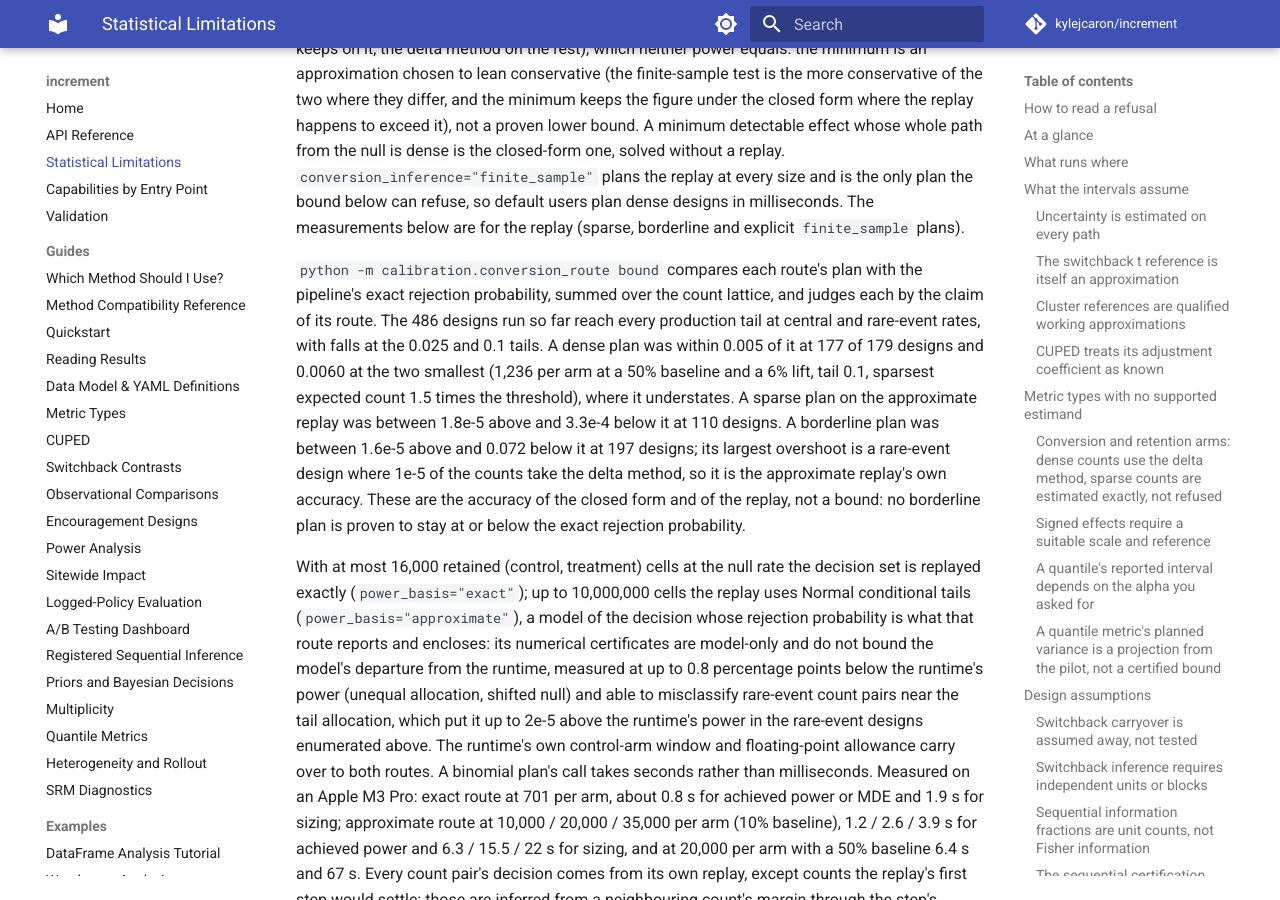
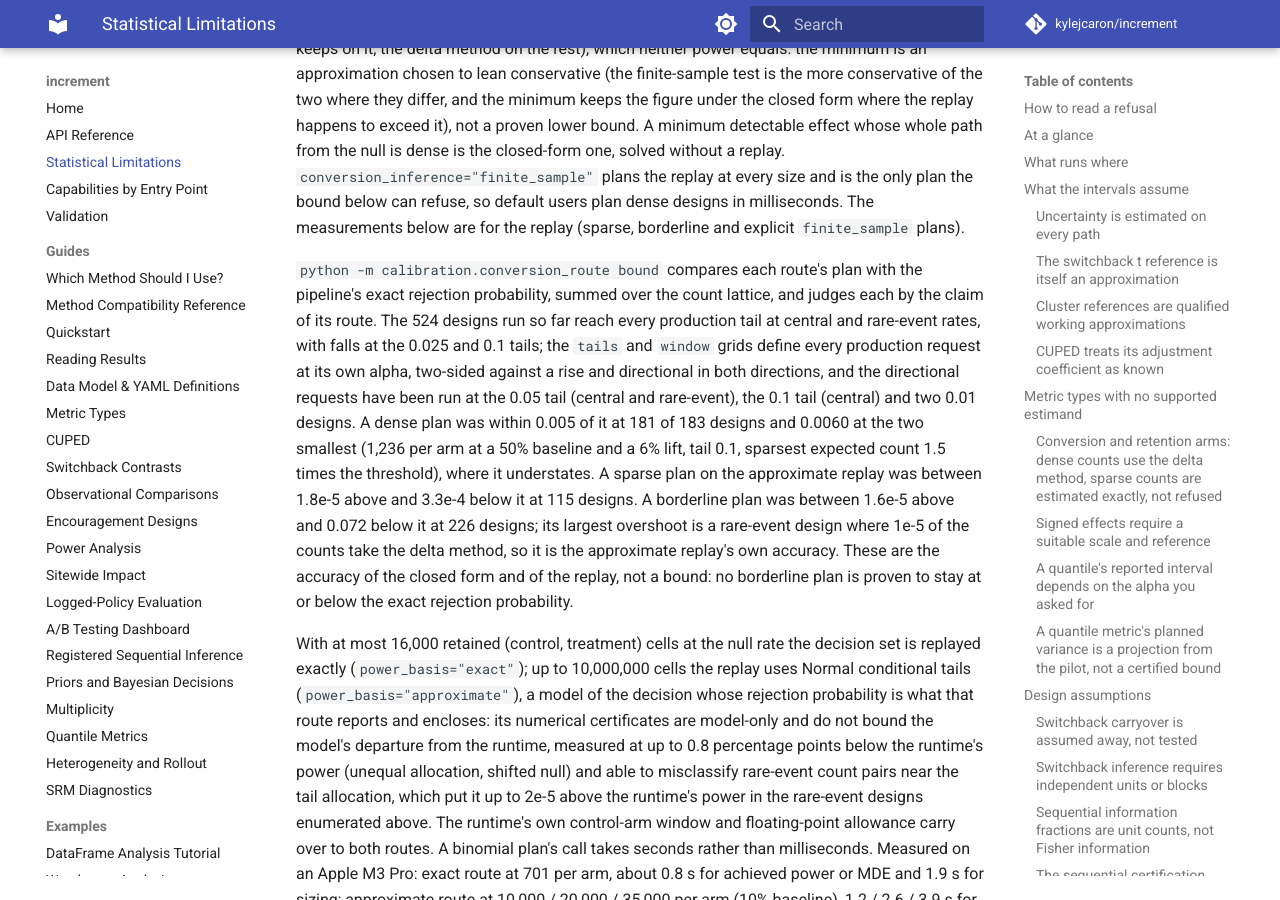
Before and after one commit to kylejcaron/increment, an MkDocs documentation site: the page built from docs/limitations.md, in a window 1280 px wide and 900 px high, scrolled down 22140 px. Built offline with MkDocs 1.6.1 and Material for MkDocs 9.7.7, drawn with Linux system fonts in a browser that asks for light colours; comment, search, counter and statistics services are not loaded.

Commit message:
Record the directional bound designs run at the 0.05 and 0.1 tails

```diff
--- a/docs/limitations.md
+++ b/docs/limitations.md
@@ -828,16 +828,18 @@ milliseconds. The measurements below are for the replay (sparse, borderline and
 
 `python -m calibration.conversion_route bound` compares each route's plan with the pipeline's
 exact rejection probability, summed over the count lattice, and judges each by the claim of its
-route. The 486 designs run so far reach every production tail at central and rare-event rates,
-with falls at the 0.025 and 0.1 tails. A dense plan was within 0.005 of it at 177 of 179
-designs and 0.0060 at the two smallest (1,236 per arm at a 50% baseline and a 6% lift, tail
-0.1, sparsest expected count 1.5 times the threshold), where it understates. A sparse plan on
-the approximate replay was between 1.8e-5 above and 3.3e-4 below it at 110 designs. A
-borderline plan was between 1.6e-5 above and 0.072 below it at 197 designs; its largest
-overshoot is a rare-event design where 1e-5 of the counts take the delta method, so it is the
-approximate replay's own accuracy. These are the accuracy of the closed form and of the
-replay, not a bound: no borderline plan is proven to stay at or below the exact rejection
-probability.
+route. The 524 designs run so far reach every production tail at central and rare-event rates,
+with falls at the 0.025 and 0.1 tails; the `tails` and `window` grids define every production
+request at its own alpha, two-sided against a rise and directional in both directions, and
+the directional requests have been run at the 0.05 tail (central and rare-event), the 0.1 tail
+(central) and two 0.01 designs. A dense plan was within 0.005 of it at 181 of 183 designs and
+0.0060 at the two smallest (1,236 per arm at a 50% baseline and a 6% lift, tail 0.1, sparsest
+expected count 1.5 times the threshold), where it understates. A sparse plan on the
+approximate replay was between 1.8e-5 above and 3.3e-4 below it at 115 designs. A borderline
+plan was between 1.6e-5 above and 0.072 below it at 226 designs; its largest overshoot is a
+rare-event design where 1e-5 of the counts take the delta method, so it is the approximate
+replay's own accuracy. These are the accuracy of the closed form and of the replay, not a
+bound: no borderline plan is proven to stay at or below the exact rejection probability.
 
 With at most 16,000 retained (control, treatment) cells at the null rate the
 decision set is replayed exactly (`power_basis="exact"`); up to 10,000,000 cells the
```
